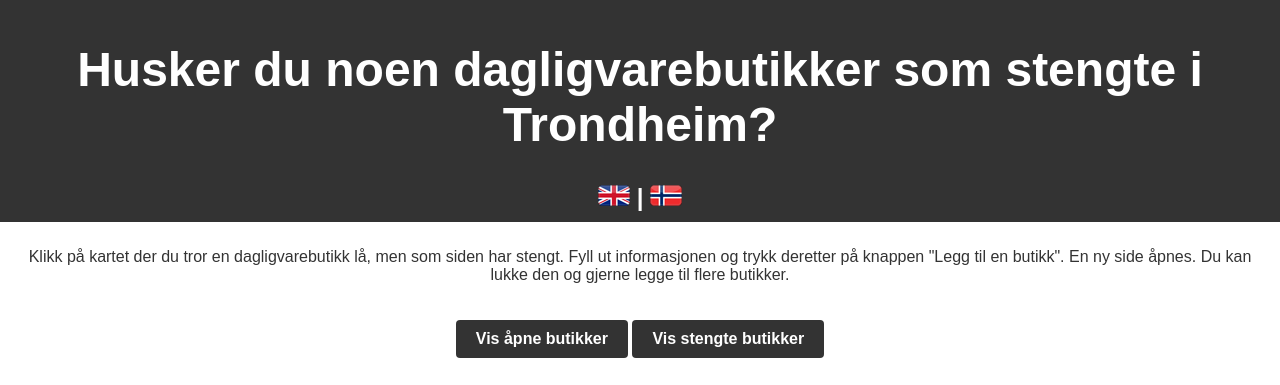
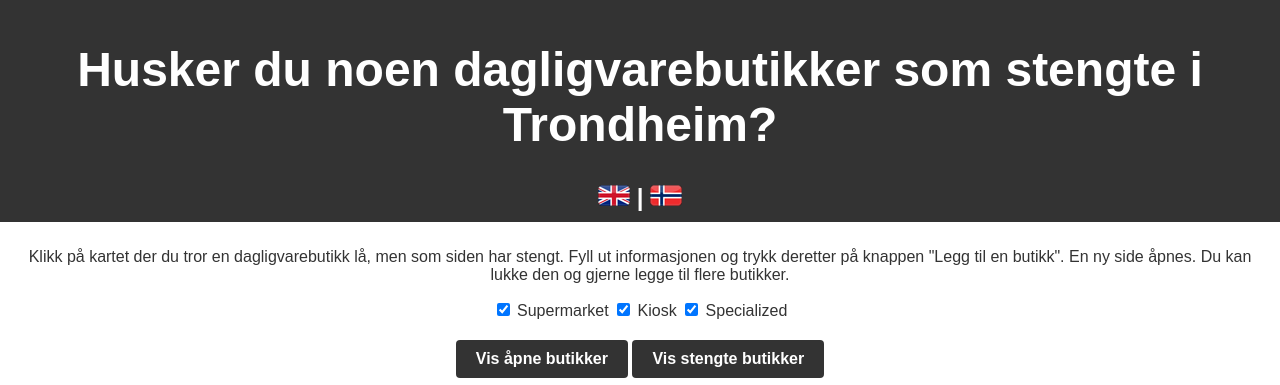
Before and after one commit to ZEN-SMS/shops-survey, a plain HTML site: page index.html in a window 1280 px wide. Shown: the top 385 px of the page. Drawn offline with nearby package versions, Linux system fonts and the light colour scheme; no server answers.

Commit message:
Update index.html

```diff
--- a/index.html
+++ b/index.html
@@ -21,6 +21,14 @@
 	</header>
 	<footer>
 		<p id="title_instructions">Click on the map where you think a grocery stores was located but has since closed. Fill in the information and then press the "Add a store" button. A new page will open. You can close it and come back to this page if you think of other stores.</p>
+		<div id="filter-container">
+        		<input type="checkbox" id="supermarketCheckbox" onchange="filterShops();" checked>
+        		<label for="supermarketCheckbox">Supermarket</label>
+        		<input type="checkbox" id="kioskCheckbox" onchange="filterShops();" checked>
+        		<label for="kioskCheckbox">Kiosk</label>
+        		<input type="checkbox" id="specializedCheckbox" onchange="filterShops();" checked>
+       			<label for="specializedCheckbox">Specialized</label>
+    		</div>
 		<div id="button-container">
 			<button class="button" type="button" id="displayOpenStores" onclick="displayOpenStores();">Display open stores</button>
 			<button class="button" type="button" id="displayClosedStores" onclick="displayClosedStores();" enabled="disabled">Display closed stores</button>
```
